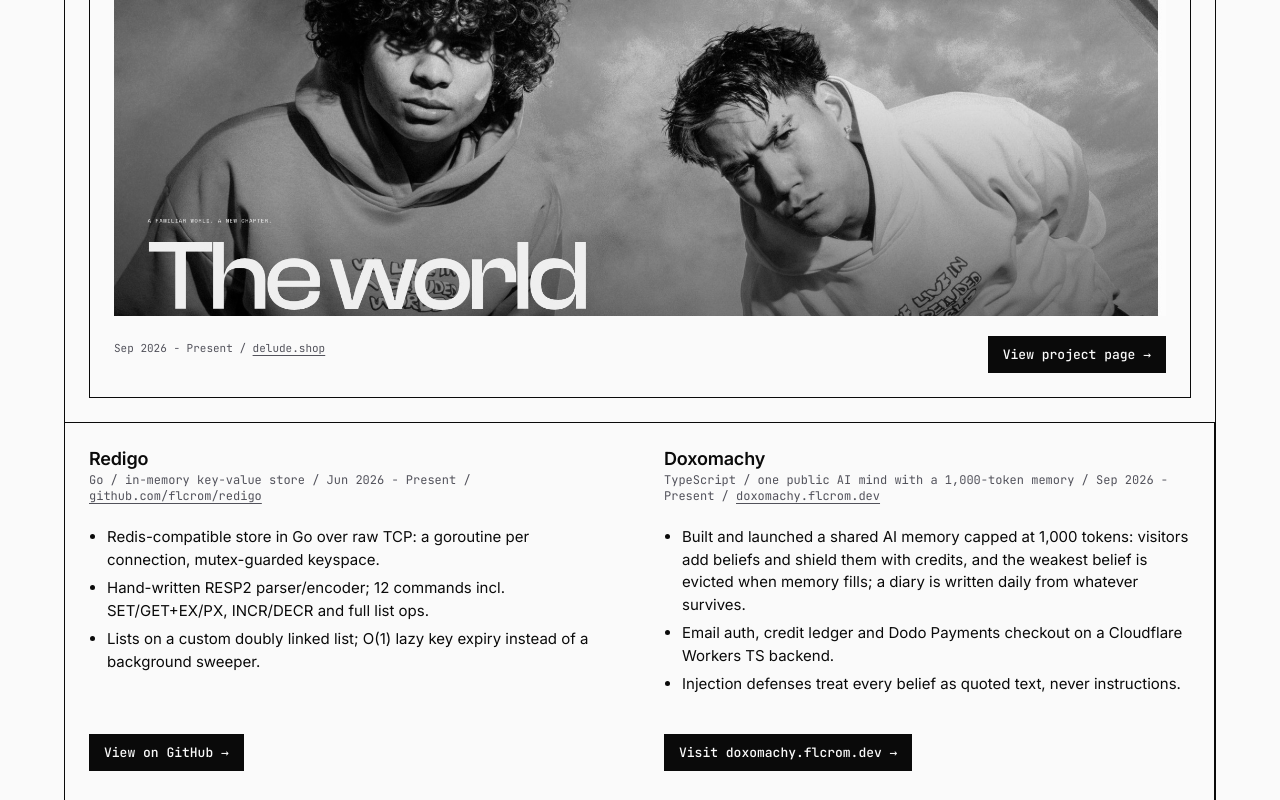
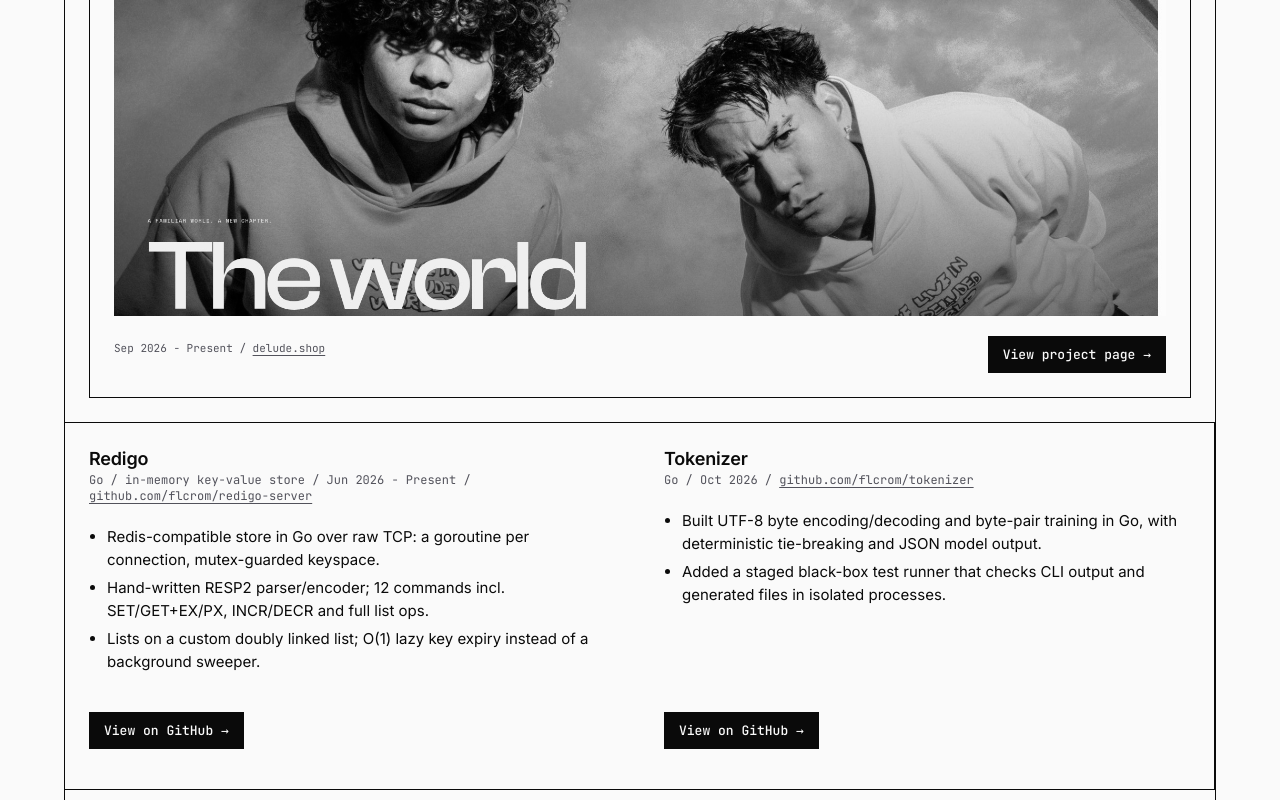
Before and after one commit to flcrom/portfolio, a plain HTML site: page public/index.html in a window 1280 px wide. Shown: the part 2000-2800 px from the top of the page. Drawn offline with Linux system fonts and the light colour scheme.

Commit message:
Update resume and portfolio for October 2026

```diff
--- a/public/index.html
+++ b/public/index.html
@@ -96,7 +96,7 @@ header>div{min-width:0}.kv dd{min-width:0;overflow-wrap:anywhere}header>div:firs
   <p>B.Tech, Computer Science and Engineering</p><p class="meta">2023 - 2027 (Expected)</p></section>
 
  <section class="cell s8" id="experience"><div class="label">Experience</div>
-  <article class="entry"><h2>Software Engineer (Contract) - AIPowerGrid</h2><p class="meta">Jul 2026 - Present / Remote, US / decentralized GPU compute grid / aipowergrid.io</p>
+  <article class="entry"><h2>Software Engineer (Contract) - AIPowerGrid</h2><p class="meta">Jul 2026 - Oct 2026 / Remote, US / decentralized GPU compute grid / aipowergrid.io</p>
    <ul><li>Shipped multi-model serving in the worker (merged): setup-wizard roster, dashboard and settings editor.</li><li>Audited 19 org repositories into a whole-system architecture reference; reported 9 root-caused defects.</li><li>Built 12 game scaffolds on codebase.design; swapped a regex prompt router for an LLM classifier.</li></ul></article>
   <article class="entry"><h2>Software Engineer Intern - WeWin Technologies</h2><p class="meta">Jun 2026 - Jul 2026 / Remote, India / travel booking (SnappyTrip)</p>
    <ul><li>Rebuilt the booking frontend from a legacy Flutter-Web layout into a responsive web-native app.</li><li>Disclosed a critical client-side price-tampering vulnerability in the production booking flow.</li></ul></article></section>
@@ -112,10 +112,10 @@ header>div{min-width:0}.kv dd{min-width:0;overflow-wrap:anywhere}header>div:firs
  <section class="cell s12" id="projects"><div class="label">Projects</div><aside class="strokes-teaser siren-teaser"><div class="strokes-head"><h2>Siren</h2><p>A live dispatch board for ambulance fleets. Currently building.</p></div><div class="strokes-preview"><a class="strokes-art" href="https://siren.flcrom.dev/" aria-label="Open the Siren live dispatch board"><img src="/img/siren-preview.jpg" alt="Siren dispatch board showing vehicles on a map"></a></div><div class="strokes-bottom"><span>Prototype. Preview shows Boston buses as stand-in vehicles.</span><a class="pbtn" href="https://siren.flcrom.dev/">Open Siren &rarr;</a></div></aside><div class="rule" aria-hidden="true"></div><aside class="strokes-teaser delude-teaser" style="margin-top:24px"><div class="strokes-head"><h2>Delude</h2><p>Shopify storefront for a UAE streetwear brand (freelance).</p></div><div class="strokes-preview"><a class="strokes-art" href="/delude/" aria-label="View the Delude project page"><img src="/img/delude-1.jpg" alt="Delude storefront home page"></a></div><div class="strokes-bottom"><span>Sep 2026 - Present / <a href="https://delude.shop">delude.shop</a></span><a class="pbtn" href="/delude/">View project page &rarr;</a></div></aside>
   <div class="grid" style="border:0;margin:calc(var(--s4)*-1);margin-top:0">
 
-   <article class="cell s6 tc" style="grid-column:span 6"><h2>Redigo</h2><p class="meta">Go / in-memory key-value store / Jun 2026 - Present / <a href="https://github.com/flcrom/redigo">github.com/flcrom/redigo</a></p>
-    <ul><li>Redis-compatible store in Go over raw TCP: a goroutine per connection, mutex-guarded keyspace.</li><li>Hand-written RESP2 parser/encoder; 12 commands incl. SET/GET+EX/PX, INCR/DECR and full list ops.</li><li>Lists on a custom doubly linked list; O(1) lazy key expiry instead of a background sweeper.</li></ul><div class="cell-foot"><a class="pbtn" href="https://github.com/flcrom/redigo">View on GitHub &rarr;</a></div></article>
-     <article class="cell s6 tc lc late" style="grid-column:span 6"><h2>Doxomachy</h2><p class="meta">TypeScript / one public AI mind with a 1,000-token memory / Sep 2026 - Present / <a href="https://doxomachy.flcrom.dev">doxomachy.flcrom.dev</a></p>
-    <ul><li>Built and launched a shared AI memory capped at 1,000 tokens: visitors add beliefs and shield them with credits, and the weakest belief is evicted when memory fills; a diary is written daily from whatever survives.</li><li>Email auth, credit ledger and Dodo Payments checkout on a Cloudflare Workers TS backend.</li><li>Injection defenses treat every belief as quoted text, never instructions.</li></ul><div class="cell-foot"><a class="pbtn" href="https://doxomachy.flcrom.dev">Visit doxomachy.flcrom.dev &rarr;</a></div></article>
+   <article class="cell s6 tc" style="grid-column:span 6"><h2>Redigo</h2><p class="meta">Go / in-memory key-value store / Jun 2026 - Present / <a href="https://github.com/flcrom/redigo-server">github.com/flcrom/redigo-server</a></p>
+    <ul><li>Redis-compatible store in Go over raw TCP: a goroutine per connection, mutex-guarded keyspace.</li><li>Hand-written RESP2 parser/encoder; 12 commands incl. SET/GET+EX/PX, INCR/DECR and full list ops.</li><li>Lists on a custom doubly linked list; O(1) lazy key expiry instead of a background sweeper.</li></ul><div class="cell-foot"><a class="pbtn" href="https://github.com/flcrom/redigo-server">View on GitHub &rarr;</a></div></article>
+     <article class="cell s6 tc lc late" style="grid-column:span 6"><h2>Tokenizer</h2><p class="meta">Go / Oct 2026 / <a href="https://github.com/flcrom/tokenizer">github.com/flcrom/tokenizer</a></p>
+    <ul><li>Built UTF-8 byte encoding/decoding and byte-pair training in Go, with deterministic tie-breaking and JSON model output.</li><li>Added a staged black-box test runner that checks CLI output and generated files in isolated processes.</li></ul><div class="cell-foot"><a class="pbtn" href="https://github.com/flcrom/tokenizer">View on GitHub &rarr;</a></div></article>
    <article class="cell s6 tc late" style="grid-column:span 12"><h2>Prawns</h2><p class="meta">JS, Redis, AWS / password breach checker / May 2026 / <a href="https://github.com/flcrom/prawns">github.com/flcrom/prawns</a></p>
     <ul><li>Breach-checker API using SHA-1 k-anonymity, so credentials are never transmitted.</li><li>Streamed the rockyou dataset into SHA-1 hashes, bucketed by prefix into chunked Redis lists.</li><li>Express and Redis deployed on AWS (EC2, ElastiCache).</li></ul><div class="cell-foot"><a class="pbtn" href="https://github.com/flcrom/prawns">View on GitHub &rarr;</a></div></article>
   </div><div class="rule" aria-hidden="true" style="margin-top:5px;margin-bottom:16px"></div><aside class="strokes-teaser" style="margin:0"><div class="strokes-head"><h2 class="strokes-logo"><img src="/47-logo.png" alt="47 strokes" width="35" height="44"></h2><p>One shared canvas. Draw a line. Leave a link.</p></div><div class="strokes-preview"><a class="strokes-art" href="https://47strokes.flcrom.dev/" aria-label="Open the 47 strokes live canvas"><img src="https://47strokes.flcrom.dev/canvas.svg" alt="47 strokes shared canvas" onerror="this.hidden=true;this.parentElement.nextElementSibling.hidden=false"></a><p hidden class="strokes-unavailable">Canvas preview unavailable.</p></div><div class="strokes-bottom"><span>Canvas preview</span><a class="pbtn" href="https://47strokes.flcrom.dev/">Draw yours on 47 strokes &rarr;</a></div></aside></section>
```
Also changed, not shown: 1 other file.
